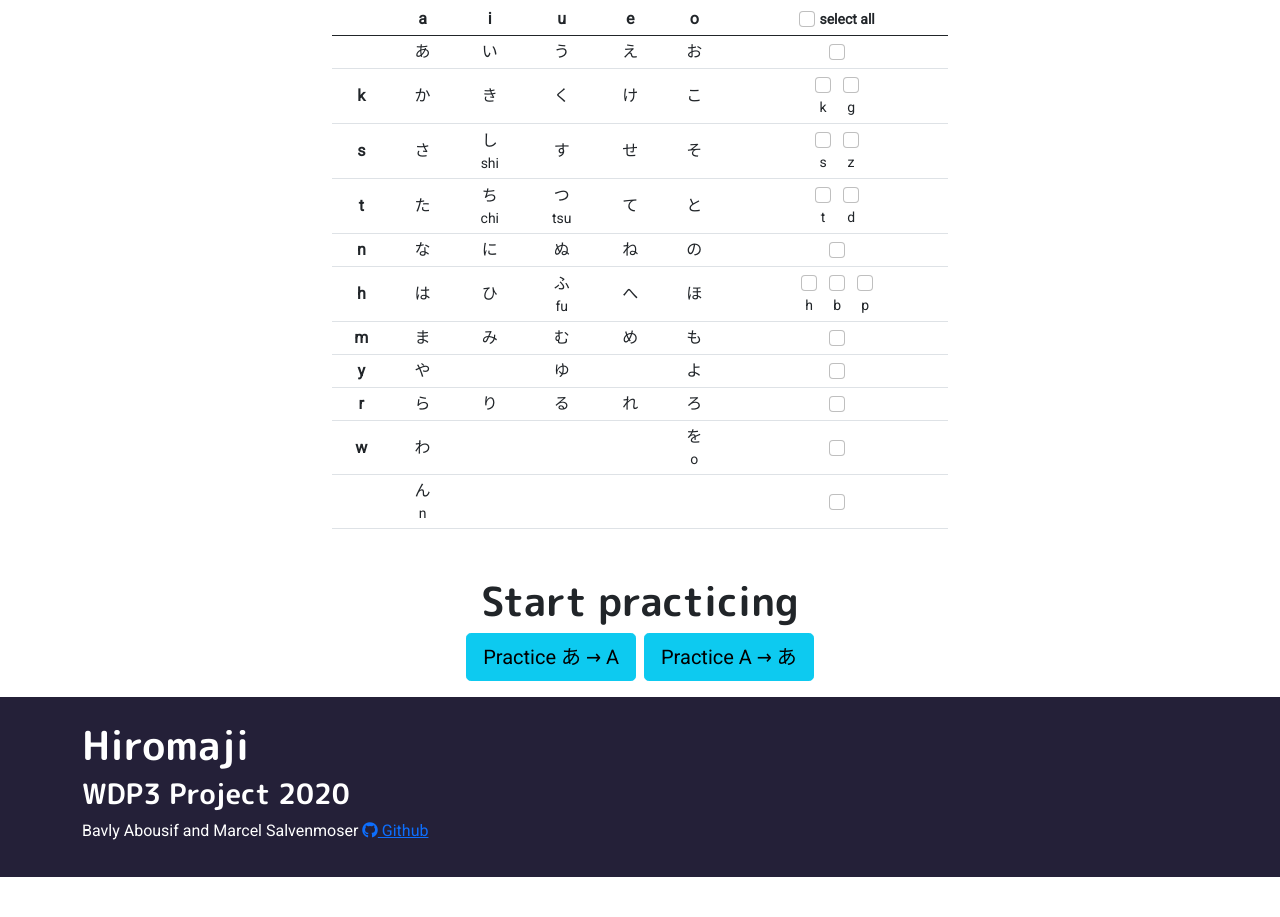
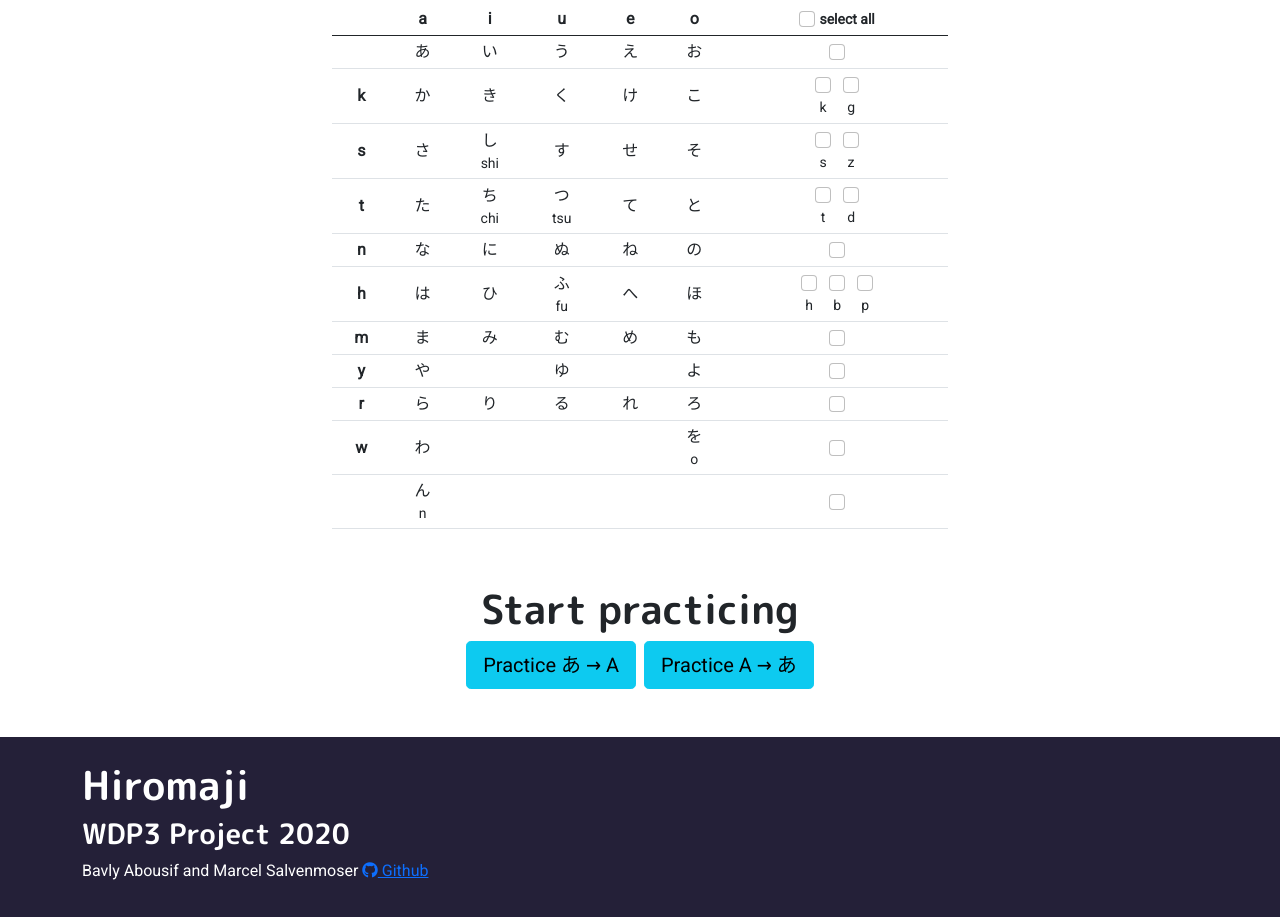
Before and after one commit to malthee/Hiromaji, a plain HTML site: page selection_page.html in a window 1280 px wide. Shown: the part 1041-1958 px from the top of the page. Before the commit the page ends 1918 px from the top, so only its background shows below. Drawn offline with nearby package versions, Linux system fonts and the light colour scheme.

Commit message:
Adjusted padding and margin

```diff
--- a/selection_page.html
+++ b/selection_page.html
@@ -503,7 +503,7 @@
                 </div>
             </div>
         </section>
-        <section id="start" class="container py-3">
+        <section id="start" class="container pt-4 pb-5">
             <div class="row text-center">
                 <h1>Start practicing</h1>
             </div>
@@ -513,7 +513,7 @@
             </div>
         </section>
     </main>
-    <footer class="bg-hirom-dark text-white mt-5">
+    <footer class="bg-hirom-dark text-white">
         <div class="container py-4">
             <h1>Hiromaji</h1>
             <h3>WDP3 Project 2020</h3>
```
